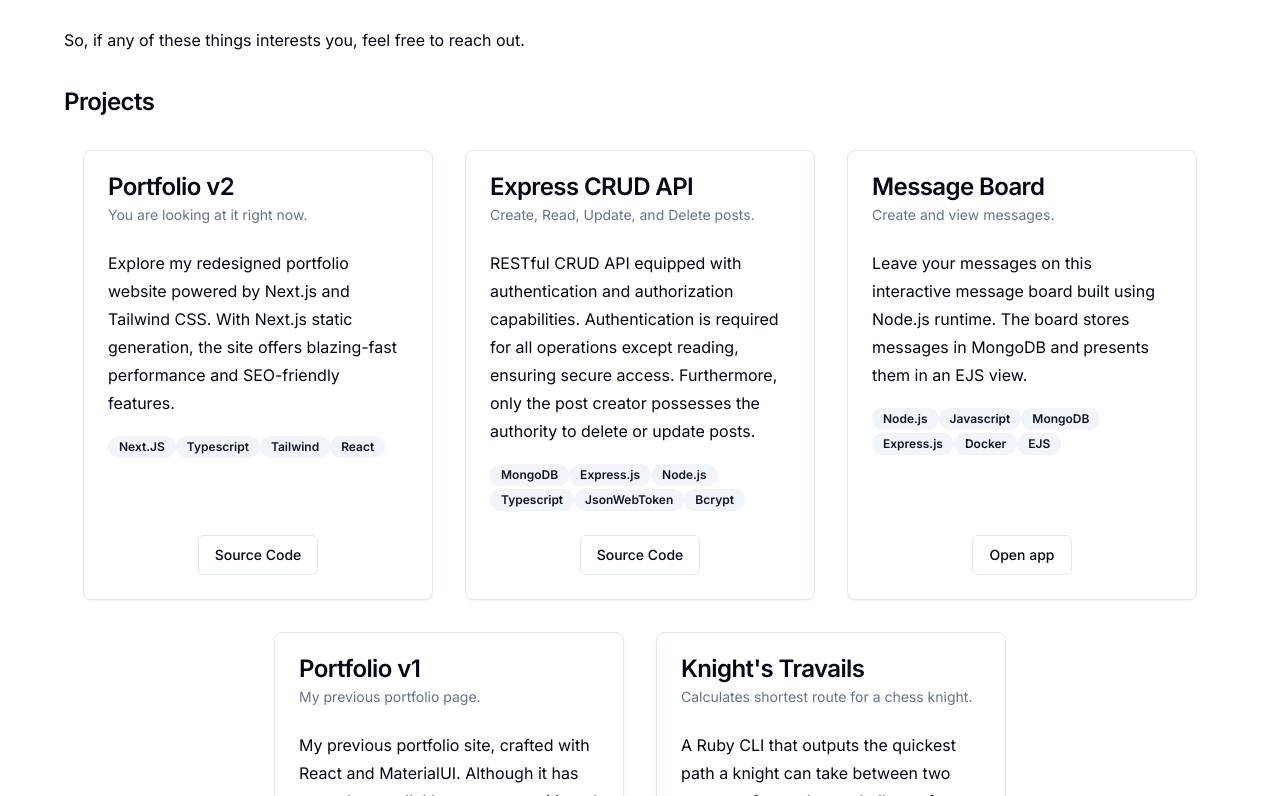
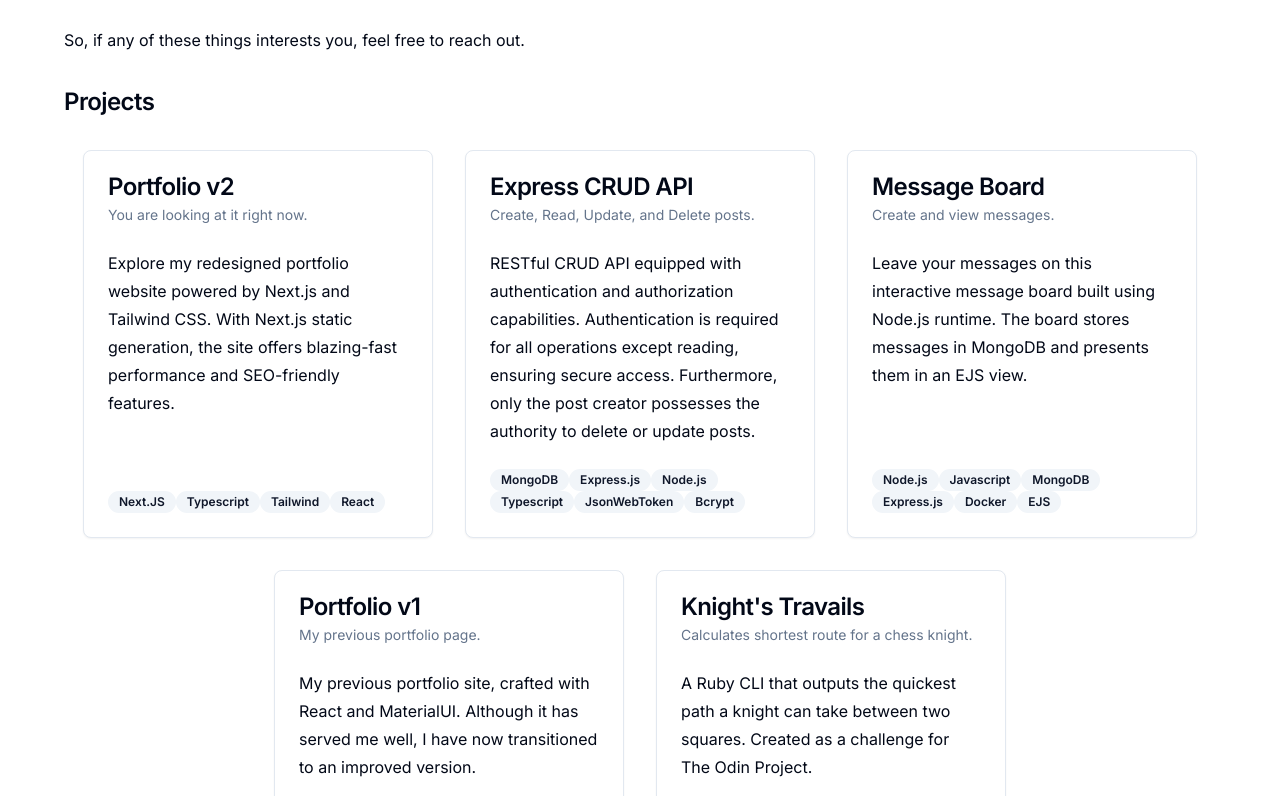
Before and after one commit to Mauricio-MdS/portfolio-next, a Next.js app: page / in a window 1280 px wide. Shown: the part 544-1340 px from the top of the page. Built offline with nearby package versions, Linux system fonts and the light colour scheme.

Commit message:
change project card to be clickable

```diff
--- a/components/projects/projectCard.tsx
+++ b/components/projects/projectCard.tsx
@@ -1,7 +1,8 @@
+"use client"
+
 import { Badge } from "../ui/badge"
-import { buttonVariants } from "../ui/button"
 import {
-  Card,
+  ClickableCard,
   CardContent,
   CardDescription,
   CardFooter,
@@ -20,7 +21,11 @@ export default function ProjectCard({
   linkText,
 }: projectType) {
   return (
-    <Card className="min-w-[320px] max-w-[350px] m-4 flex flex-col">
+    <ClickableCard
+      className="min-w-[320px] max-w-[350px] m-4 flex flex-col"
+      onClick={() => (window.location.href = link)}
+      title={linkText}
+    >
       <CardHeader>
         <CardTitle>{title}</CardTitle>
         {shortDescription && (
@@ -29,22 +34,15 @@ export default function ProjectCard({
       </CardHeader>
       <CardContent>
         <TypographyP>{description}</TypographyP>
-        <div className="mt-4">
-          {technologies.map((tech) => (
-            <Badge variant="secondary" key={tech}>
-              {tech}
-            </Badge>
-          ))}
-        </div>
       </CardContent>
       <div className="flex-grow"></div>
-      <CardFooter className="flex justify-center">
-        {
-          <a href={link} className={buttonVariants({ variant: "outline" })}>
-            {linkText}
-          </a>
-        }
+      <CardFooter className="flex flex-wrap">
+        {technologies.map((tech) => (
+          <Badge variant="secondary" key={tech}>
+            {tech}
+          </Badge>
+        ))}
       </CardFooter>
-    </Card>
+    </ClickableCard>
   )
 }
--- a/components/projects/projectList.tsx
+++ b/components/projects/projectList.tsx
@@ -4,7 +4,7 @@ export type projectType = {
   description: string
   technologies: string[]
   link: string
-  linkText: "Source Code" | "Open app"
+  linkText: "Go to Code Repository" | "Open app"
 }
 
 export const projectList: projectType[] = [
@@ -15,7 +15,7 @@ export const projectList: projectType[] = [
       "Explore my redesigned portfolio website powered by Next.js and Tailwind CSS. With Next.js static generation, the site offers blazing-fast performance and SEO-friendly features.",
     technologies: ["Next.JS", "Typescript", "Tailwind", "React"],
     link: "https://github.com/Mauricio-MdS/portfolio-next",
-    linkText: "Source Code",
+    linkText: "Go to Code Repository",
   },
   {
     title: "Express CRUD API",
@@ -31,7 +31,7 @@ export const projectList: projectType[] = [
       "Bcrypt",
     ],
     link: "https://github.com/Mauricio-MdS/crud-api",
-    linkText: "Source Code",
+    linkText: "Go to Code Repository",
   },
   {
     title: "Message Board",
@@ -56,7 +56,7 @@ export const projectList: projectType[] = [
       "My previous portfolio site, crafted with React and MaterialUI. Although it has served me well, I have now transitioned to an improved version.",
     technologies: ["React", "Typescript", "MaterialUI"],
     link: "https://github.com/mauricio-mds",
-    linkText: "Source Code",
+    linkText: "Go to Code Repository",
   },
   {
     title: "Knight's Travails",
@@ -65,6 +65,6 @@ export const projectList: projectType[] = [
       "A Ruby CLI that outputs the quickest path a knight can take between two squares. Created as a challenge for The Odin Project.",
     technologies: ["Ruby"],
     link: "https://github.com/Mauricio-MdS/odin-knights-travails",
-    linkText: "Source Code",
+    linkText: "Go to Code Repository",
   },
 ]
--- a/components/projects/projects.tsx
+++ b/components/projects/projects.tsx
@@ -8,7 +8,7 @@ export default function Projects() {
       <section className="container">
         <TypographyH2>Projects</TypographyH2>
       </section>
-      <div className="flex justify-center flex-wrap mt-4 sm:container">
+      <div className="flex justify-center flex-wrap mt-4 container">
         {projectList.map((project) => (
           <ProjectCard key={project.title} {...project} />
         ))}
--- a/components/ui/card.tsx
+++ b/components/ui/card.tsx
@@ -16,6 +16,22 @@ const Card = React.forwardRef<
   />
 ))
 Card.displayName = "Card"
+
+const ClickableCard = React.forwardRef<
+  HTMLDivElement,
+  React.HTMLAttributes<HTMLDivElement>
+>(({ className, ...props }, ref) => (
+  <div
+    tabIndex={0}
+    ref={ref}
+    className={cn(
+      "rounded-lg border bg-card text-card-foreground shadow-sm hover:bg-accent hover:text-accent-foreground transition-colors cursor-pointer",
+      className
+    )}
+    {...props}
+  />
+))
+ClickableCard.displayName = "ClickableCard"
 
 const CardHeader = React.forwardRef<
   HTMLDivElement,
@@ -76,4 +92,12 @@ const CardFooter = React.forwardRef<
 ))
 CardFooter.displayName = "CardFooter"
 
-export { Card, CardHeader, CardFooter, CardTitle, CardDescription, CardContent }
+export {
+  Card,
+  ClickableCard,
+  CardHeader,
+  CardFooter,
+  CardTitle,
+  CardDescription,
+  CardContent,
+}
```
